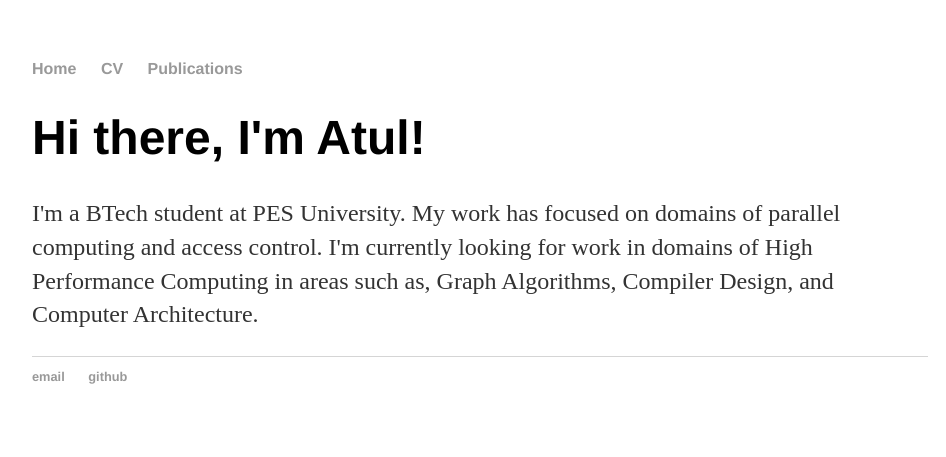
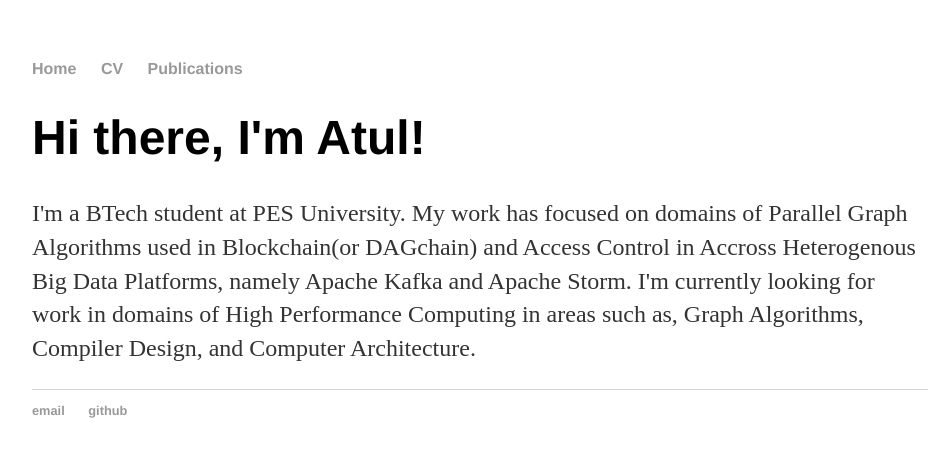
Before and after one commit to atul1234anand/atul1234anand.github.io, a Jekyll site: the page built from index.html, in a window 1280 px wide. Shown: the top 457 px of the page, without its empty margins (160-1106 px from the left). Built offline with Jekyll 4.4.1, drawn with Linux system fonts in a browser that asks for light colours.

Commit message:
Update index.html

```diff
--- a/index.html
+++ b/index.html
@@ -6,5 +6,5 @@ title: Atul Anand Gopalakrishnan
 
 <div class="blurb">
 	<h1>Hi there, I'm Atul!</h1>
-		<p>I'm a BTech student at PES University. My work has focused on domains of parallel computing and access control. I'm currently looking for work in domains of High Performance Computing in areas such as, Graph Algorithms, Compiler Design, and Computer Architecture.</p>
+		<p>I'm a BTech student at PES University. My work has focused on domains of Parallel Graph Algorithms used in Blockchain(or DAGchain) and Access Control in Accross Heterogenous Big Data Platforms, namely Apache Kafka and Apache Storm. I'm currently looking for work in domains of High Performance Computing in areas such as, Graph Algorithms, Compiler Design, and Computer Architecture.</p>
 </div><!-- /.blurb -->
```
